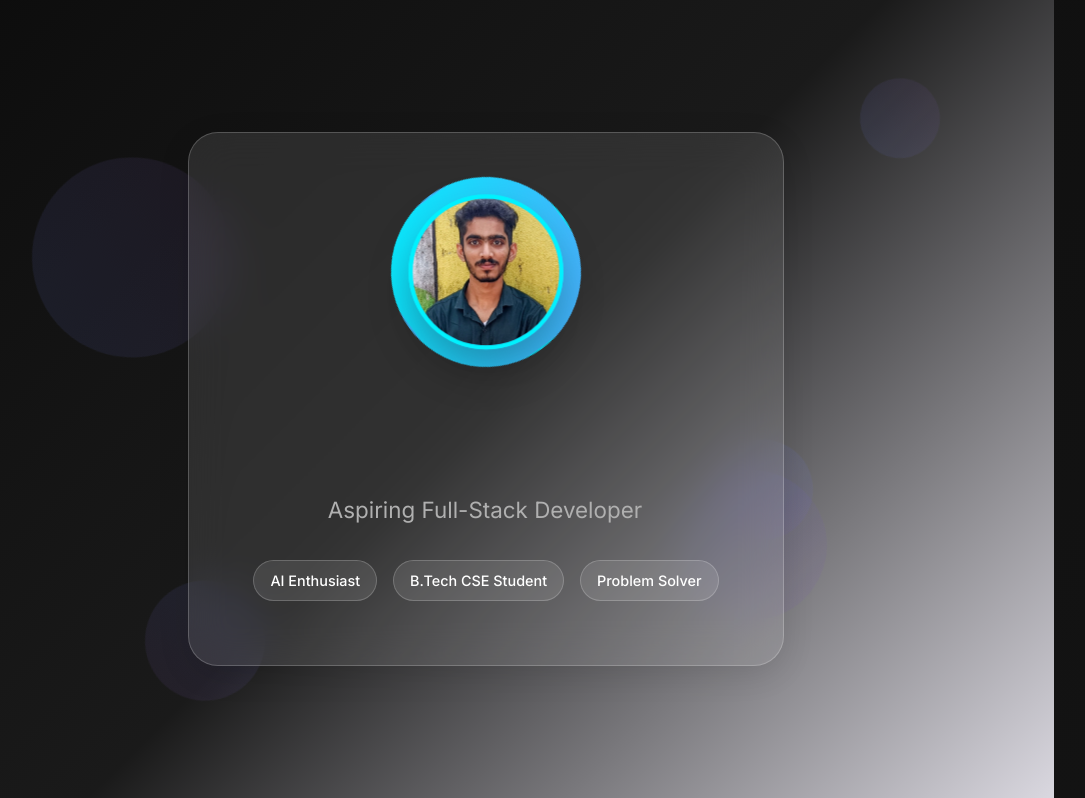
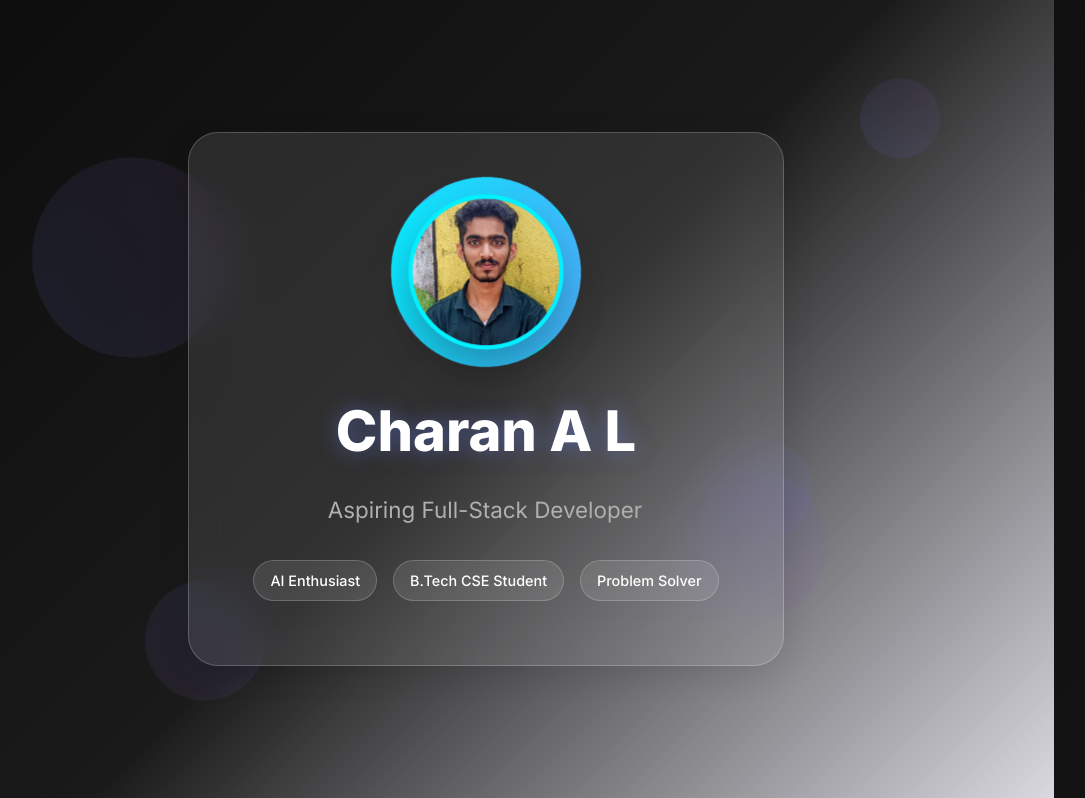
Before and after one commit to Charan-AL/portfolio-site, a Flask app: page / in a window 1280 px wide. Shown: the part 129-927 px from the top of the page, without its empty margins (154-1239 px from the left). Run offline with Flask 3, Linux system fonts and the light colour scheme.

Commit message:
Update style.css with new styles

```diff
--- a/static/css/style.css
+++ b/static/css/style.css
@@ -1,4 +1,3 @@
-
 @import url('https://fonts.googleapis.com/css2?family=Inter:wght@300;400;500;600;700;800&family=JetBrains+Mono:wght@400;500;600&display=swap');
 
 :root {
@@ -136,7 +135,7 @@ body {
   position: relative;
   margin-bottom: 2rem;
   display: inline-block;
-  z-index: 10;
+  z-index: 1;
 }
 
 .profile-img {
@@ -149,7 +148,7 @@ body {
   transition: var(--transition);
   animation: pulse 2s ease-in-out infinite;
   position: relative;
-  z-index: 15;
+  z-index: 3;
   display: block;
 }
 
@@ -160,7 +159,7 @@ body {
   background: var(--accent-gradient);
   animation: rotate 3s linear infinite;
   pointer-events: none;
-  z-index: -1;
+  z-index: 1;
 }
 
 .profile-ring {
@@ -179,6 +178,11 @@ body {
   animation-duration: 4s;
 }
 
+.profile-info {
+  position: relative;
+  z-index: 100;
+}
+
 @keyframes pulse {
   0%, 100% { transform: scale(1); }
   50% { transform: scale(1.05); }
@@ -193,10 +197,10 @@ body {
   font-size: 3.5rem;
   font-weight: 800;
   margin-bottom: 1rem;
-  background: var(--primary-gradient);
-  -webkit-background-clip: text;
-  -webkit-text-fill-color: transparent;
-  background-clip: text;
+  color: var(--text-primary);
+  position: relative;
+  z-index: 100;
+  text-shadow: 0 0 20px rgba(102, 126, 234, 0.5);
 }
 
 .first-name {
@@ -213,6 +217,8 @@ body {
   font-size: 1.4rem;
   margin-bottom: 2rem;
   color: var(--text-secondary);
+  position: relative;
+  z-index: 100;
 }
 
 .typing-animation {
@@ -234,6 +240,8 @@ body {
   gap: 1rem;
   justify-content: center;
   flex-wrap: wrap;
+  position: relative;
+  z-index: 100;
 }
 
 .tag {
```
